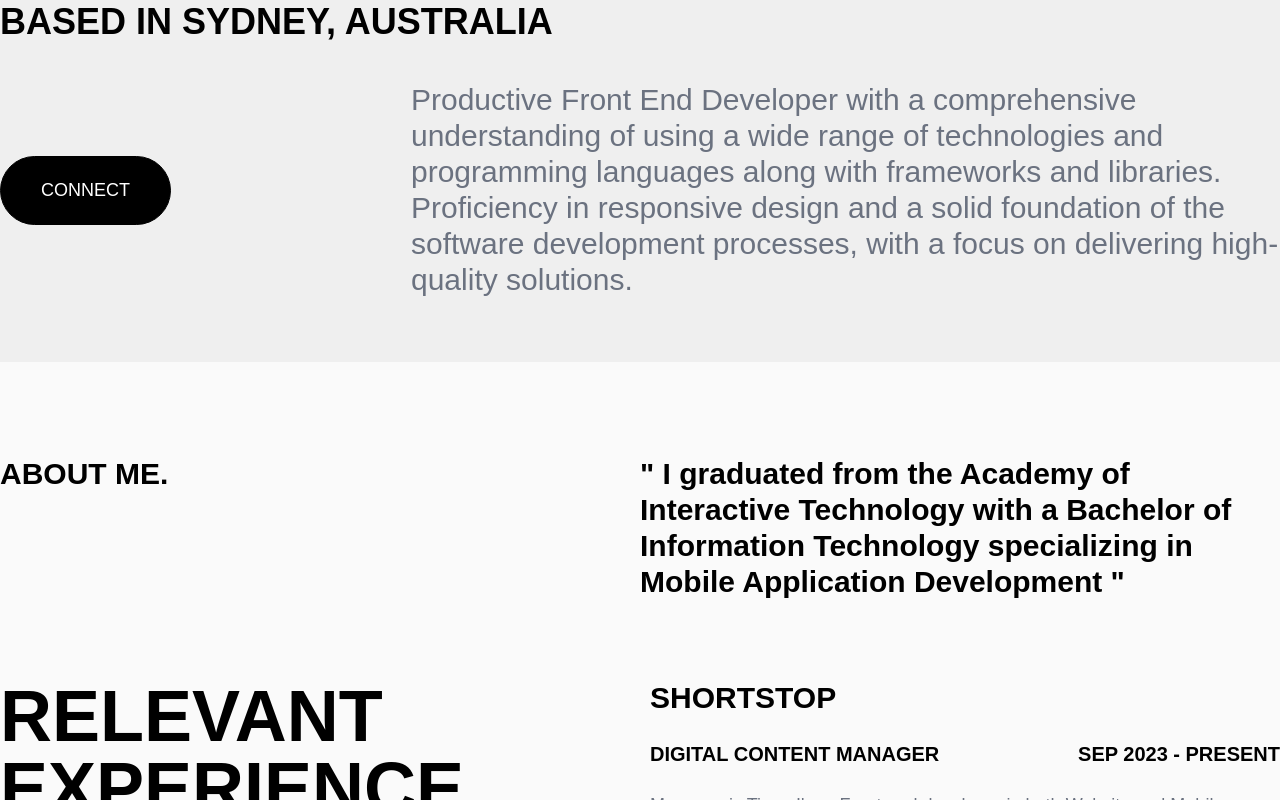
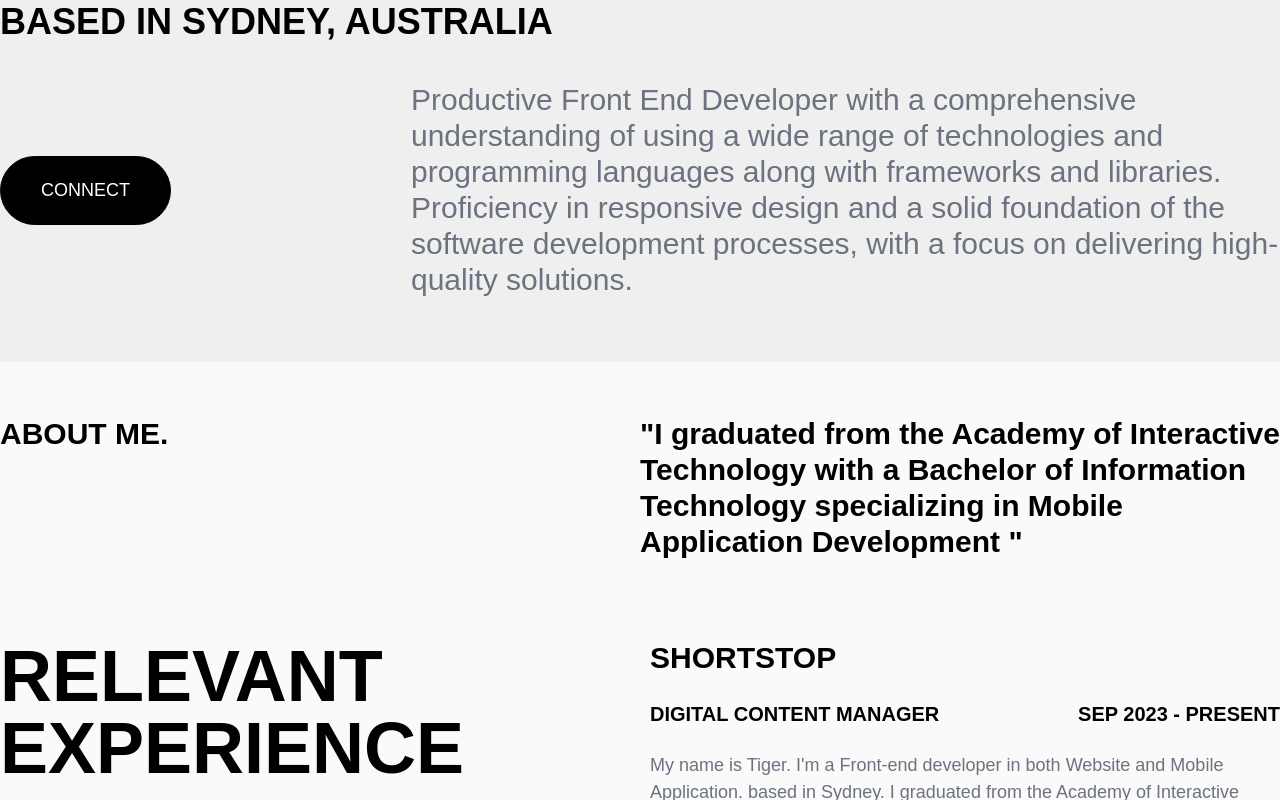
Before and after one commit to ttigerr/portfolio-project, a React (Create React App) app: page / in a window 1280 px wide. Shown: the part 438-1238 px from the top of the page. Built offline with nearby package versions, Linux system fonts and the light colour scheme.

Commit message:
Font changed with minor updated.

```diff
--- a/src/Components/About.jsx
+++ b/src/Components/About.jsx
@@ -5,7 +5,7 @@ const About = () => {
     <div name="about" id="about" className="h-screen bg-[#FAFAFA]">
         <div className="m-screen flex flex-col justify-center h-full">
             {/* Top container */}
-            <div className="flex flex-row my-20">
+            <div className="flex flex-row mb-20">
                 <div className="basis-6/12">
                     <strong className="text-xl md:text-3xl">
                         ABOUT ME.
@@ -13,8 +13,7 @@ const About = () => {
                 </div>
                 <div className="basis-6/12">
                     <strong className="text-xl md:text-3xl">
-                    "
-                                I graduated from the Academy of Interactive Technology with a Bachelor of Information Technology specializing in Mobile Application Development "
+                    "I graduated from the Academy of Interactive Technology with a Bachelor of Information Technology specializing in Mobile Application Development "
                     </strong>
                 </div>
             </div>
@@ -29,7 +28,7 @@ const About = () => {
 
                     {/* Working experience containers */}
                     <div className="flex flex-col">
-                        <div className="">
+                        <div>
                             <strong className="text-xl md:text-3xl">
                                 SHORTSTOP
                             </strong>
--- a/src/index.css
+++ b/src/index.css
@@ -33,6 +33,6 @@ code {
     background-repeat: no-repeat;
     background-size: cover;
     background-position: center;
-    height: 250px;
-    font-family: "Inter Tight", sans-serif;
+    height: 350px;
+    width: 350px;
 }
```
